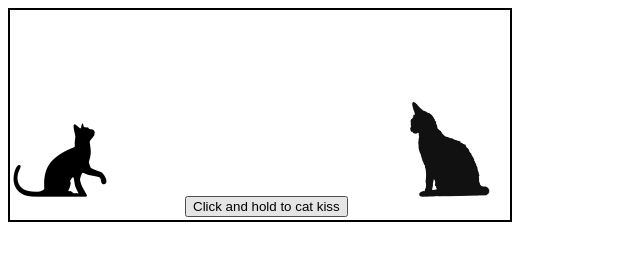
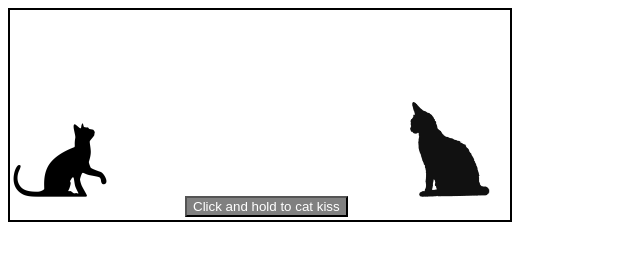
Before and after one commit to SuperNatalie/catKiss, a plain HTML site: page index.html in a window 1280 px wide. In both pictures the pointer is over the button "Click and hold to cat kiss". Shown: the whole page, without its empty margins (0-640 px from the left). Drawn offline with Linux system fonts and the light colour scheme.

Commit message:
buttun style

```diff
--- a/style.css
+++ b/style.css
@@ -62,3 +62,8 @@ button {
   left: 35%;
   outline: none;
 }
+
+button:hover {
+  background-color: grey;
+  color: white;
+}
```
